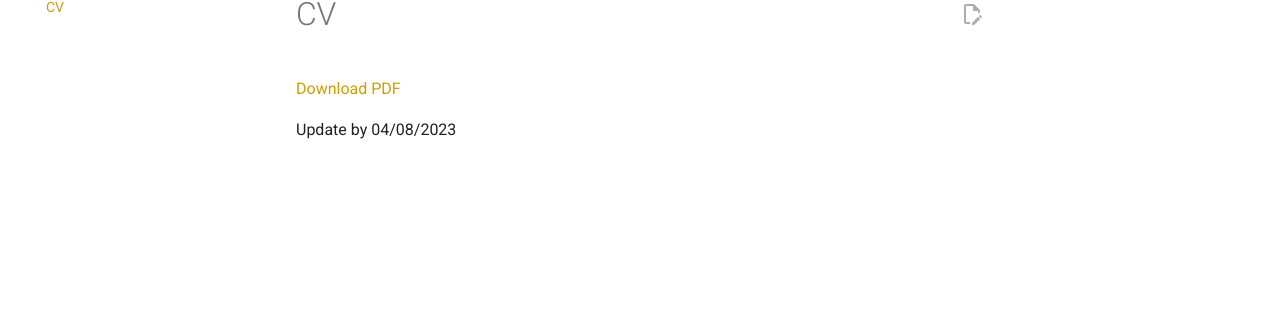
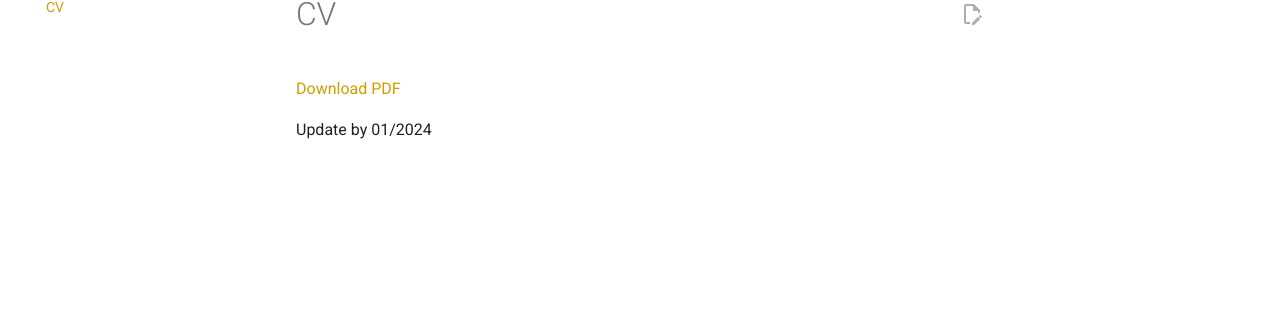
Before and after one commit to wang-jingxuan/wang-jingxuan.github.io, an MkDocs documentation site: the page built from docs/CV/README.md, in a window 1280 px wide. Shown: the part 152-465 px from the top of the page. Built offline with MkDocs 1.6.1 and Material for MkDocs 9.7.7, drawn with Linux system fonts in a browser that asks for light colours; comment, search, counter and statistics services are not loaded.

Commit message:
202401 updated

```diff
--- a/docs/CV/README.md
+++ b/docs/CV/README.md
@@ -2,4 +2,4 @@
 
 [Download PDF](CV_Jingxuan_Wang.pdf)
 
-Update by 04/08/2023
+Update by 01/2024
```
Also changed, not shown: 3 other files.
